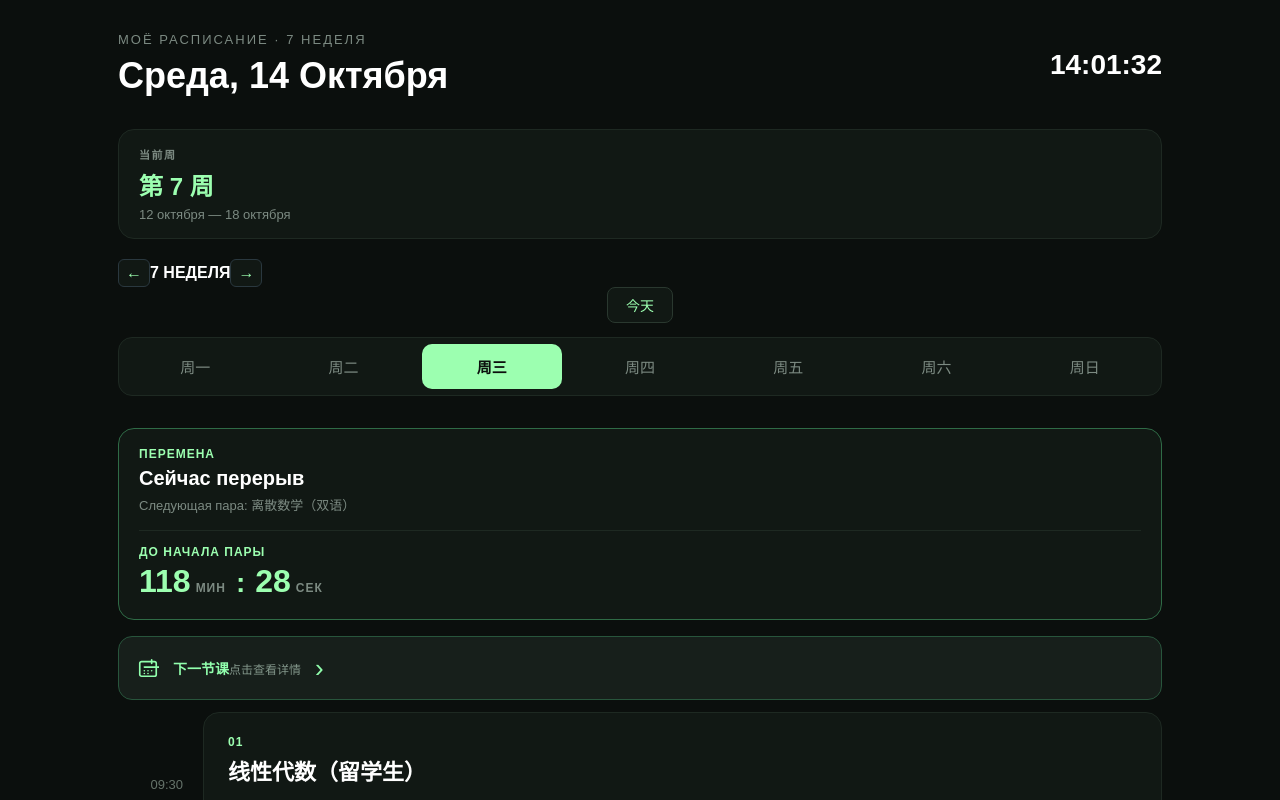
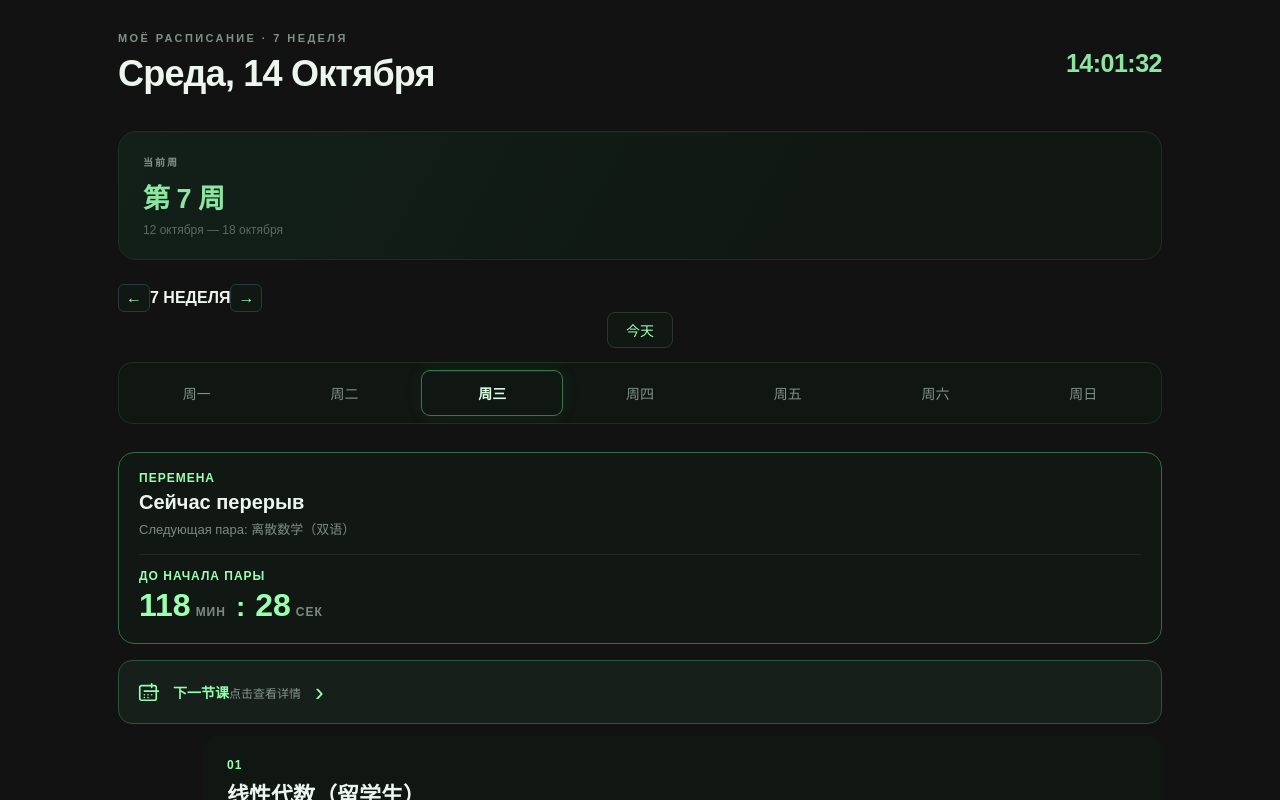
Before and after one commit to HEX0x9F/HEX.app, a React (Vite) app: page / in a window 1280 px wide. Shown: the top 800 px of the page. Built offline with nearby package versions, Linux system fonts and the light colour scheme.

Commit message:
Polish Premium Cyber styles

```diff
--- a/src/App.css
+++ b/src/App.css
@@ -1,12 +1,50 @@
 * {
   box-sizing: border-box;
+}
+
+:root {
+  color-scheme: dark;
+
+  --bg-primary: #090d0b;
+  --bg-surface: #101713;
+  --bg-elevated: #151e18;
+  --bg-hover: #1b2920;
+
+  --border-subtle: #202d24;
+  --border-accent: #31583e;
+
+  --text-primary: #edf5ef;
+  --text-secondary: #819187;
+  --text-muted: #596b5f;
+
+  --accent: #8de5a2;
+  --accent-strong: #a0f2b1;
+  --accent-glow: rgba(116, 222, 145, 0.10);
+
+  --radius-card: 16px;
+  --radius-control: 10px;
+
+  --transition-ui: 180ms ease;
 }
 
 body {
   margin: 0;
   font-family: Arial, sans-serif;
-  background: #0b0f0d;
-  color: #ffffff;
+    background:
+    radial-gradient(
+      ellipes at 50% -15%,
+      rgba(30, 90,52,0.22),
+      transparent 55%
+    ),
+    radial-gradient(
+      ellipse at 100% 45%,
+      rgba(18, 58, 38, 0.08),
+      transparent 45%
+    ),
+    var(--bg-primary);
+  color: var(--text-primary);
+  -webkit-font-smoothing: antialiased;
+  text-rendering: optimizeLegibility;
 }
 
 button {
@@ -26,60 +64,82 @@ button {
   display: flex;
   justify-content: space-between;
   align-items: center;
-  margin-bottom: 32px;
+  gap: 24px;
+  margin-bottom: 36px;
 }
 
 .subtitle {
   margin: 0 0 8px;
-  font-size: 13px;
-  letter-spacing: 2px;
-  color: #7c8a82;
+  color: var(--text-secondary);
+  font-size: 11px;
+  font-weight: 700;
+  letter-spacing: 2.4px;
+  text-transform: uppercase;
 }
 
 .header h1 {
   margin: 0;
-  font-size: 36px;
+  color: var(--text-primary);
+  font-size: clamp(26px, 3vw, 36px);
   font-weight: 700;
+  letter-spacing: -0.8px;
+  line-height: 1.2;
   text-transform: capitalize;
 }
 
 .current-time {
-  font-size: 28px;
+  color: var(--accent);
+  font-size: 25px;
   font-weight: 600;
+  font-variant-numeric: tabular-nums;
+  letter-spacing: -0.5px;
 }
 
 /* DAYS */
 
 .days {
   display: flex;
-  gap: 8px;
-  margin-bottom: 32px;
-  padding: 6px;
-  background: #111814;
-  border: 1px solid #1e2922;
+  gap: 6px;
+  margin-bottom: 28px;
+  padding: 7px;
+  background: rgba(16, 23, 19, 0.88);
+  border: 1px solid var(--border-subtle);
   border-radius: 14px;
+  box-shadow: inset 0 1px 0 rgba(255, 255, 255, 0.02);
 }
 
 .days button {
   flex: 1;
+  min-width: 0;
   padding: 12px 8px;
-  border: none;
-  border-radius: 10px;
+  border: 1px solid transparent;
+  border-radius: 9px;
   background: transparent;
-  color: #7c8a82;
-  font-size: 15px;
+  color: var(--text-secondary);
+  font-size: 14px;
   cursor: pointer;
-  transition: 0.2s;
+  transition:
+     color var(--transition-ui),
+     background var(--transition-ui),
+     border-color var(--transition-ui);
 }
 
 .days button:hover {
-  color: #ffffff;
-  background: #18221c;
+  color: var(--text-primary);
+  background: var(--bg-hover);
 }
 
 .days button.active {
-  background: #9cffb0;
-  color: #0b0f0d;
+  color: #d9ffe2;
+  background: liner-gradient(
+  135deg,
+  #245d39,
+  #19472b
+  );
+  border-color: #36784a;
+  box-shadow:
+     inset 0 1px 0 rgba(255, 255, 255, 0.07),
+     0 0 18px rgba(82, 190, 112, 0.09);
   font-weight: 700;
 }
 
@@ -113,9 +173,9 @@ button {
 .lesson-card {
   flex: 1;
   padding: 22px 24px;
-  background: #111814;
-  border: 1px solid #1e2922;
-  border-radius: 16px;
+  background: var(--bg-surface);
+  border: 1px solid var(--bordor-subtle);
+  border-radius: var(--radius-card);
   cursor: pointer;
   user-select: none;
   -webkit-user-select: none;
@@ -374,32 +434,41 @@ button {
 /* WEEK INFO */
 
 .week-info {
-  margin-bottom: 20px;
-  padding: 16px 20px;
-  background: #111814;
-  border: 1px solid #1e2922;
-  border-radius: 16px;
+  position: relative;
+  overflow: hidden;
+  margin-bottom: 24px;
+  padding: 22px 24px;
+  background: linear-gradient(
+    120deg,
+    #122019,
+    #101713 70%
+  );
+  border: 1px solid var(--border-subtle);
+  border-radius: 18px;
+  box-shadow: inset 0 1px 0 rgba(255, 255, 255, 0.025);
 }
 
 .week-info span {
   display: block;
-  margin-bottom: 5px;
-  color: #7c8a82;
-  font-size: 11px;
+  margin-bottom: 8px;
+  color: var(--text-secondary);
+  font-size: 10px;
   font-weight: 700;
-  letter-spacing: 1.5px;
+  letter-spacing: 2px;
 }
 
 .week-info strong {
   display: block;
-  color: #9cffb0;
-  font-size: 24px;
+  color: var(--accent);
+  font-size: 27px;
+  font-weight: 700;
+  letter-spacing: -0.5px;
 }
 
 .week-info p {
-  margin: 5px 0 0;
-  color: #7c8a82;
-  font-size: 13px;
+  margin: 7px 0 0;
+  color: var(--text-muted);
+  font-size: 12px;
 }
 
 /* LESSON PROGRESS */
```
